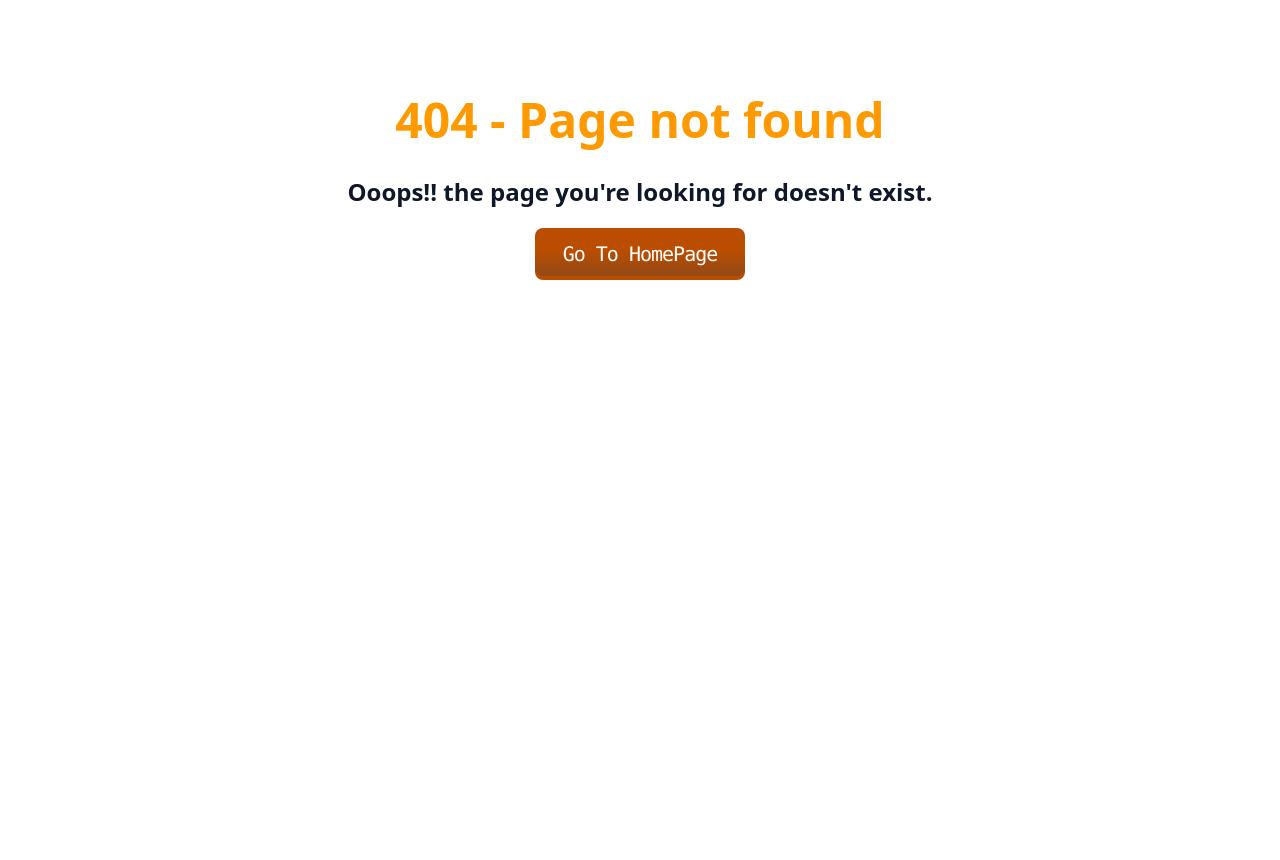
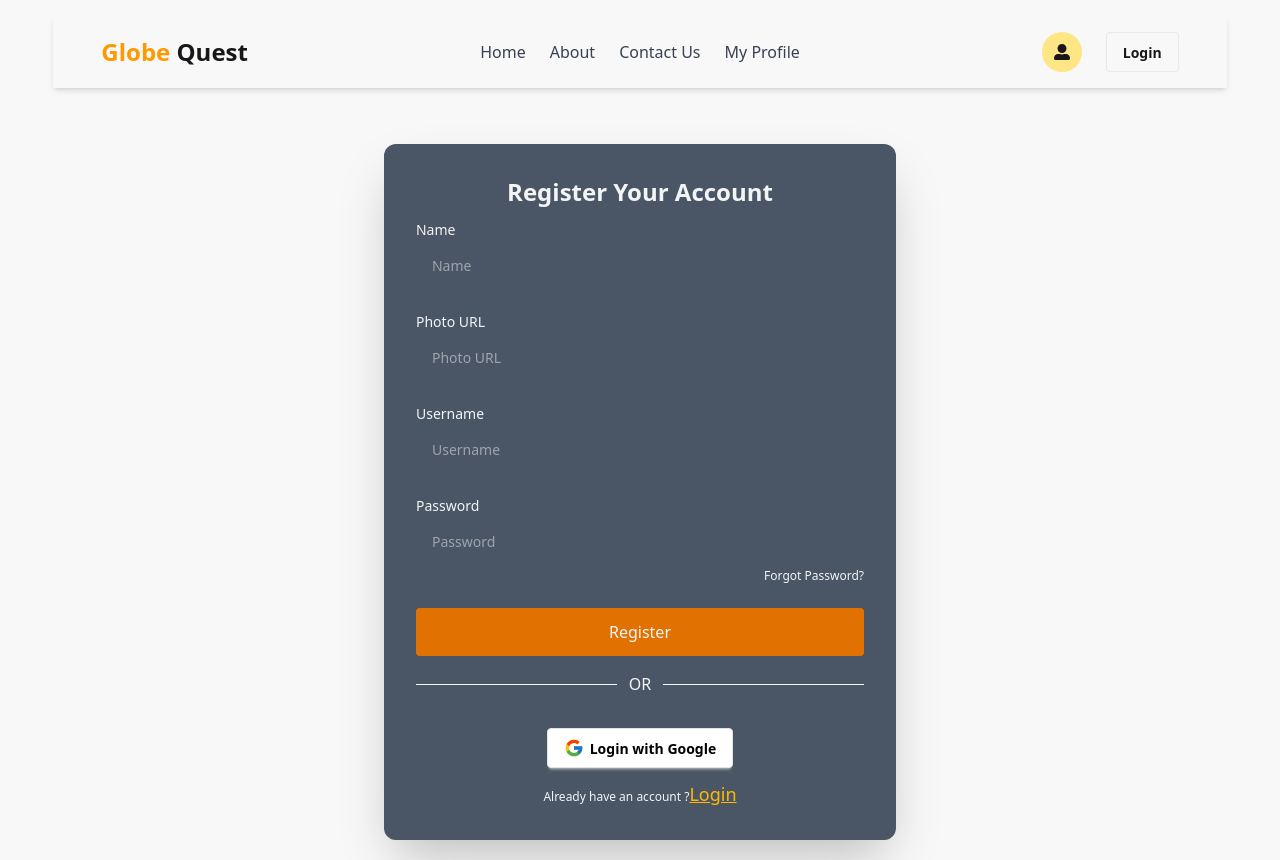
Before and after one commit to ShahrinTarin/globe-Quest, a React (Vite) app: page /auth/logout in a window 1280 px wide. Before the commit this address had no page. Before the commit the page ends 800 px from the top, so only its background shows below. Built offline with nearby package versions, Linux system fonts and the light colour scheme.

Commit message:
login and register component done

```diff
--- a/src/components/Card.jsx
+++ b/src/components/Card.jsx
@@ -2,7 +2,7 @@ import React from 'react';
 import { Link } from 'react-router';
 
 const Card = ({card}) => {
-    const {name,thumbnail,banner,price,description,tech_category,frequency,id}=card
+    const {name,thumbnail,banner,description,tech_category,id,price,frequency}=card
     return (
         <div className="flex flex-col max-w-lg p-6 space-y-6 overflow-hidden rounded-lg shadow-md dark:bg-gray-50 dark:text-gray-800">
 	<div className="flex space-x-4">
--- a/src/components/DetailsPage.jsx
+++ b/src/components/DetailsPage.jsx
@@ -20,21 +20,11 @@ const DetailsPage = () => {
         }
         else {
             Swal.fire({
-                title: "Your review has been Submitted...",
-                showClass: {
-                    popup: `
-            animate__animated
-            animate__fadeInUp
-            animate__faster
-          `
-                },
-                hideClass: {
-                    popup: `
-            animate__animated
-            animate__fadeOutDown
-            animate__faster
-          `
-                }
+                position: "center",
+                icon: "success",
+                title: "Your Review has been Successfully Submitted",
+                showConfirmButton: false,
+                timer: 1500
             });
         }
 
@@ -84,10 +74,13 @@ const DetailsPage = () => {
                             }
                         </div>
                         <form onSubmit={handleRatings} className='space-y-2 text-center'>
-                            <input type="text" placeholder="Add a Feedback..." className="w-full py-1 px-10 hover:border rounded text-sm pl-0 dark:text-gray-800 focus-within:bg-amber-50" required />
-                            <input type="number" placeholder="Rate the Plan..." name='rate' className="w-full py-1 px-10 hover:border rounded text-sm pl-0 dark:text-gray-800 focus-within:bg-amber-50" required />
+                            <input type="text" placeholder="Add a Feedback..." className="w-full py-1 px-10 hover:border rounded text-sm pl-4 dark:text-gray-800 focus-within:bg-amber-50" required />
+                            <input type="number" placeholder="Rate the Plan..." name='rate' className="w-full py-1 px-10 hover:border rounded text-sm pl-4 dark:text-gray-800 focus-within:bg-amber-50" required />
+
                             <button type='submit' className='cursor-pointer  hover:bg-white hover:text-black hover:border px-4 py-1 font-semibold rounded-full bg-gray-800 text-gray-100 '>Review</button>
+
                         </form>
+
                     </div>
                 </div>
             </div>
--- a/src/components/Footer.jsx
+++ b/src/components/Footer.jsx
@@ -5,7 +5,7 @@ const Footer = () => {
         <footer className="px-4 divide-y bg-amber-50 text-gray-800">
 	<div className="container flex flex-col justify-between py-10 mx-auto space-y-8 lg:flex-row lg:space-y-0">
 		<div className="lg:w-1/3">
-			<a rel="noopener noreferrer" href="#" className="flex justify-center space-x-3 lg:justify-start">
+			<a rel="noopener noreferrer" href="/" className="flex justify-center space-x-3 lg:justify-start">
 				<div className="flex items-center justify-center w-12 h-12 rounded-full dark:bg-amber-700">
 					<svg xmlns="http://www.w3.org/2000/svg" viewBox="0 0 32 32" fill="currentColor" className="flex-shrink-0 w-5 h-5 rounded-full dark:text-gray-50">
 						<path d="M18.266 26.068l7.839-7.854 4.469 4.479c1.859 1.859 1.859 4.875 0 6.734l-1.104 1.104c-1.859 1.865-4.875 1.865-6.734 0zM30.563 2.531l-1.109-1.104c-1.859-1.859-4.875-1.859-6.734 0l-6.719 6.734-6.734-6.734c-1.859-1.859-4.875-1.859-6.734 0l-1.104 1.104c-1.859 1.859-1.859 4.875 0 6.734l6.734 6.734-6.734 6.734c-1.859 1.859-1.859 4.875 0 6.734l1.104 1.104c1.859 1.859 4.875 1.859 6.734 0l21.307-21.307c1.859-1.859 1.859-4.875 0-6.734z"></path>
--- a/src/components/Nav.jsx
+++ b/src/components/Nav.jsx
@@ -8,10 +8,6 @@ const Nav = () => {
         <li><NavLink className={({ isActive }) =>
             `block px-3 py-2 rounded-md text-base font-medium ${isActive ? 'bg-amber-50  text-amber-500' : 'text-gray-700 hover:bg-gray-100'
             }`} to='/'>Home</NavLink></li>
-
-        <li><NavLink className={({ isActive }) =>
-            `block px-3 py-2 rounded-md text-base font-medium ${isActive ? 'bg-amber-50 text-amber-500' : 'text-gray-700 hover:bg-gray-100'
-            }`} to={`/details/`}>Services</NavLink></li>
 
         <li><NavLink className={({ isActive }) =>
             `block px-3 py-2 rounded-md text-base font-medium ${isActive ? 'bg-amber-50  text-amber-500' : 'text-gray-700 hover:bg-gray-100'
@@ -28,7 +24,7 @@ const Nav = () => {
     </>
 
     return (
-        <div className="navbar bg-transparent shadow-md  md:px-8 lg:px-12 mb-5">
+        <div className="navbar shadow-md  md:px-8 lg:px-12 mb-5 bg-transparent">
             <div className="navbar-start">
                 <div className="dropdown">
                     <div tabIndex={0} role="button" className="btn btn-ghost lg:hidden">
@@ -49,10 +45,10 @@ const Nav = () => {
             </div>
 
             <div className="navbar-end gap-6 flex">
-                <div className=" w-10 hidden md:flex bg-amber-100 p-3 rounded-full">
-                    <FaUserAlt />
+                <div className=" w-10 hidden md:flex bg-amber-200 p-3 rounded-full">
+                    <FaUserAlt/>
                 </div>
-                <a className="btn font-semibold">Login</a>
+                <NavLink to='/auth/login' className="btn font-semibold">Login</NavLink>
             </div>
         </div>
     );
--- /dev/null
+++ b/src/layout/AuthLayout.jsx
@@ -0,0 +1,23 @@
+import React from 'react';
+import Nav from '../components/Nav';
+import { Outlet } from 'react-router';
+
+const AuthLayout = () => {
+    return (
+        <div className='bg-base-200  min-h-screen'>
+           <header className='w-11/12 mx-auto py-4'>
+           <Nav></Nav>
+           </header>
+
+
+<main className='w-11/12 mx-auto py-5'>
+    <Outlet></Outlet>
+</main>
+
+
+
+        </div>
+    );
+};
+
+export default AuthLayout;
--- /dev/null
+++ b/src/pages/Login.jsx
@@ -0,0 +1,45 @@
+import React from 'react';
+import { FaGoogle } from 'react-icons/fa6';
+import { FcGoogle } from 'react-icons/fc';
+import { Link } from 'react-router';
+
+const Login = () => {
+    return (
+        <div className="w-full max-w-md mx-auto p-8 space-y-3 rounded-xl bg-gray-600 text-gray-100 shadow-2xl">
+            <h1 className="text-2xl font-bold text-center">Login</h1>
+            <form noValidate="" action="" className="space-y-6">
+                <div className="space-y-1 text-sm">
+                    <label htmlFor="username" className="block dark:text-gray-600">Username</label>
+                    <input type="text" name="username" id="username" placeholder="Username" className="w-full px-4 py-3 rounded-md dark:border-gray-300 dark:bg-gray-50 dark:text-gray-800 focus:dark:border-violet-600" />
+                </div>
+                <div className="space-y-1 text-sm">
+                    <label htmlFor="password" className="block dark:text-gray-600">Password</label>
+                    <input type="password" name="password" id="password" placeholder="Password" className="w-full px-4 py-3 rounded-md dark:border-gray-300 dark:bg-gray-50 dark:text-gray-800 focus:dark:border-violet-600" />
+                    <div className="flex justify-end text-xs dark:text-gray-600">
+                        <a rel="noopener noreferrer" href="#">Forgot Password?</a>
+                    </div>
+                </div>
+                <button className="block w-full p-3 text-center rounded-sm dark:text-gray-50 bg-amber-600">Sign in</button>
+            </form>
+            <div className="flex items-center w-full my-4">
+                <hr className="w-full text-gray-100" />
+                <p className="px-3 text-gray-100">OR</p>
+                <hr className="w-full text-gray-100" />
+            </div>
+            <div className="flex items-center justify-center pt-4 space-x-1">
+
+            <button className="btn bg-white text-black border-[#e5e5e5]">
+                   <FcGoogle size={20}></FcGoogle>
+                    Login with Google
+                </button>
+
+            </div>
+
+            <p className="text-xs text-center sm:px-6 text-gray-100">Don't have an account ?
+                <Link to='/auth/logout' rel="noopener noreferrer" className="underline text-lg font-medium text-amber-400"> Register </Link>
+            </p>
+        </div>
+    );
+};
+
+export default Login;
--- /dev/null
+++ b/src/pages/Logout.jsx
@@ -0,0 +1,52 @@
+import React from 'react';
+import { FcGoogle } from 'react-icons/fc';
+import { Link } from 'react-router';
+
+const Logout = () => {
+    return (
+        <div className="w-full max-w-lg mx-auto p-8 space-y-3 rounded-xl bg-gray-600 text-gray-100 shadow-2xl">
+        <h1 className="text-2xl font-bold text-center">Register Your Account</h1>
+        <form noValidate="" action="" className="space-y-6">
+            <div className="space-y-1 text-sm">
+                <label htmlFor="username" className="block dark:text-gray-600">Name</label>
+                <input type="text" name="Name" id="Name" placeholder="Name" className="w-full px-4 py-3 rounded-md dark:border-gray-300 dark:bg-gray-50 dark:text-gray-800 focus:dark:border-violet-600" />
+            </div>
+            <div className="space-y-1 text-sm">
+                <label htmlFor="Photo URL" className="block dark:text-gray-600">Photo URL</label>
+                <input type="text" name="photoURL" id="photoURL" placeholder="Photo URL" className="w-full px-4 py-3 rounded-md dark:border-gray-300 dark:bg-gray-50 dark:text-gray-800 focus:dark:border-violet-600" />
+            </div>
+            <div className="space-y-1 text-sm">
+                <label htmlFor="username" className="block dark:text-gray-600">Username</label>
+                <input type="text" name="username" id="username" placeholder="Username" className="w-full px-4 py-3 rounded-md dark:border-gray-300 dark:bg-gray-50 dark:text-gray-800 focus:dark:border-violet-600" />
+            </div>
+            <div className="space-y-1 text-sm">
+                <label htmlFor="password" className="block dark:text-gray-600">Password</label>
+                <input type="password" name="password" id="password" placeholder="Password" className="w-full px-4 py-3 rounded-md dark:border-gray-300 dark:bg-gray-50 dark:text-gray-800 focus:dark:border-violet-600" />
+                <div className="flex justify-end text-xs dark:text-gray-600">
+                    <a rel="noopener noreferrer" href="#">Forgot Password?</a>
+                </div>
+            </div>
+            <button className="block w-full p-3 text-center rounded-sm dark:text-gray-50 bg-amber-600">Register</button>
+        </form>
+        <div className="flex items-center w-full my-4">
+            <hr className="w-full text-gray-100" />
+            <p className="px-3 text-gray-100">OR</p>
+            <hr className="w-full text-gray-100" />
+        </div>
+        <div className="flex items-center justify-center pt-4 space-x-1">
+
+        <button className="btn bg-white text-black border-[#e5e5e5]">
+               <FcGoogle size={20}></FcGoogle>
+                Login with Google
+            </button>
+
+        </div>
+
+        <p className="text-xs text-center sm:px-6 text-gray-100">Already have an account ?
+            <Link to='/auth/login' rel="noopener noreferrer" className="underline text-lg font-medium text-amber-400">Login</Link>
+        </p>
+    </div>
+    );
+};
+
+export default Logout;
--- a/src/routes/router.jsx
+++ b/src/routes/router.jsx
@@ -5,6 +5,9 @@ import About from "../pages/About";
 import MyProfile from "../pages/MyProfile";
 import Errorpage from "../pages/Errorpage";
 import DetailsPage from "../components/DetailsPage";
+import Login from "../pages/Login";
+import AuthLayout from "../layout/AuthLayout";
+import Logout from "../pages/Logout";
 
 const router = createBrowserRouter([
   {
@@ -24,6 +27,7 @@ const router = createBrowserRouter([
         Component: MyProfile,
       },
 
+
       {
         path: '/details/:id',
         loader: () => fetch('/Service.json'),
@@ -39,6 +43,20 @@ const router = createBrowserRouter([
     path: '/about',
     Component: About,
   },
+  {
+    path:'/auth',
+   Component:AuthLayout,
+   children:[
+    {
+      path: '/auth/login',
+      Component:Login ,
+    },
+    {
+      path: '/auth/logout',
+      Component:Logout ,
+    }
+   ]
+  }
 ])
 
 export default router
```
Also changed, not shown: 1 other file (tests, documents, lock files or other folders).
